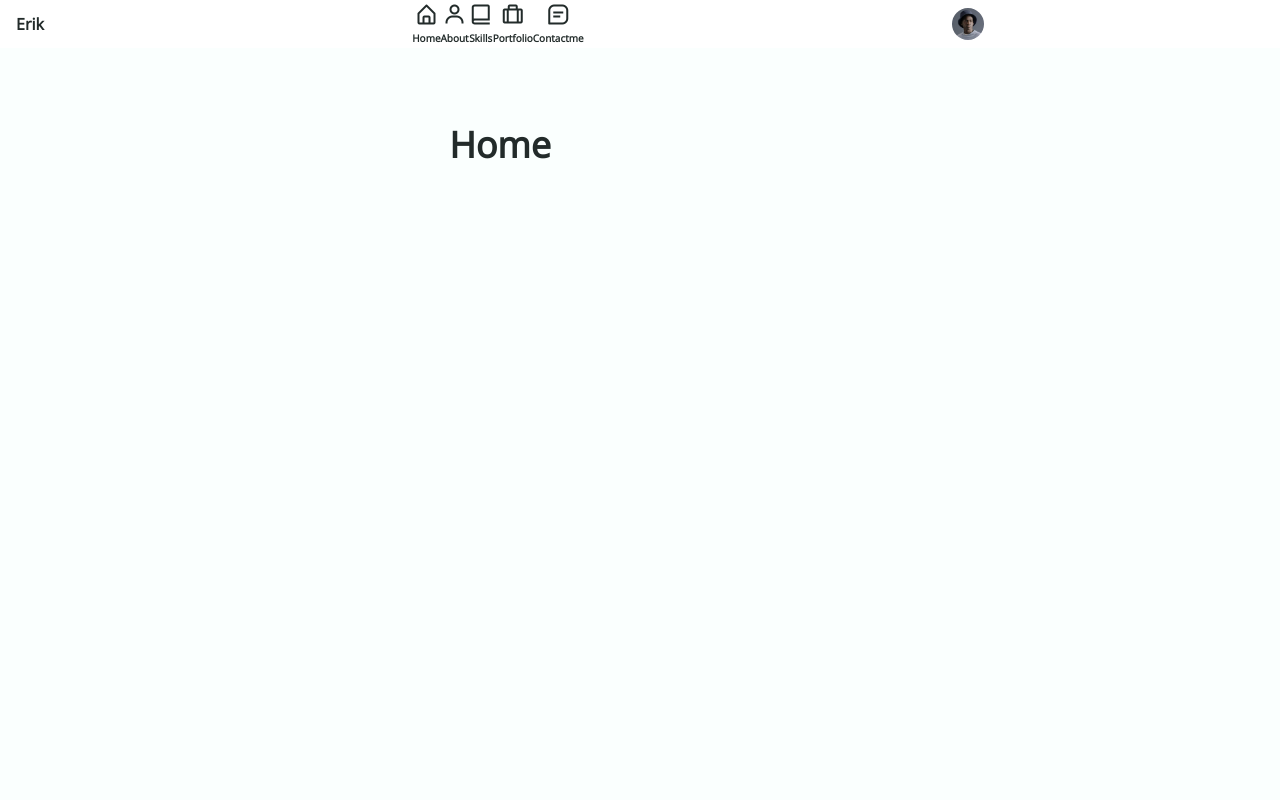
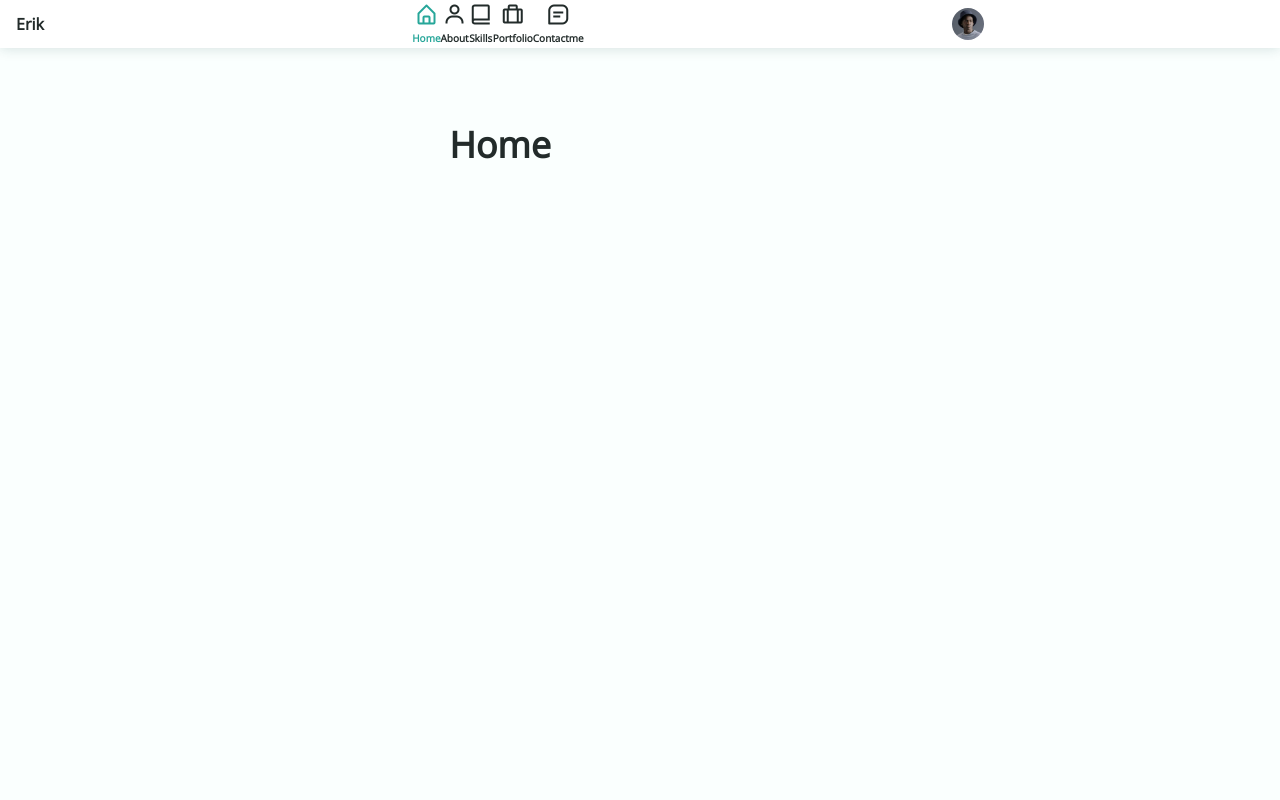
Before and after one commit to Erik161/Responsive-Bottom-Navigation-Bar-Using-HTML-CSS-JavaScript-Dot-Bar-Navigation, a plain HTML site: page index.html in a window 1280 px wide. Shown: the top 800 px of the page. Drawn offline with nearby package versions, Linux system fonts and the light colour scheme.

Commit message:
Navigation Bottom JS

```diff
--- a/assets/CSS/style.css
+++ b/assets/CSS/style.css
@@ -182,4 +182,15 @@ img{
     font-size: 1.5rem;
 }
 
-/*Active Link*/
+/*=============== ACTIVE LINK ===============*/
+.active-link{
+    position: relative;
+    color: var(--first-color);
+    transition: .3s;
+}
+
+
+/*=============== CHANGE BACKGROUND HEADER ===============*/
+.scroll-header{
+    box-shadow:0 1px 12px hsl(var(--hue), var(--sat), 15%, 0.15);
+}
--- a/assets/JS/main.js
+++ b/assets/JS/main.js
@@ -0,0 +1,28 @@
+/*------------------------SCROLL SECTION ACTIVE LINK---------------------*/
+const sections = document.querySelectorAll('section[id]')
+
+function scrollActive(){
+    const scrollY = window.pageYOffset
+
+    sections.forEach(current =>{
+        const sectionHeight = current.offsetHeight,
+            sectionTop = current.offsetTop - 50,
+            sectionId = current.getAttribute('id')
+
+        if(scrollY > sectionTop && scrollY <= sectionTop + sectionHeight){
+            document.querySelector('.nav__menu a[href*=' + sectionId + ']').classList.add('active-link')
+        }else{
+            document.querySelector('.nav__menu a[href*=' + sectionId + ']').classList.remove('active-link')
+        }
+    })
+}
+window.addEventListener('scroll', scrollActive)
+
+
+/*=============== CHANGE BACKGROUND HEADER ===============*/
+function scrollHeader(){
+    const header = document.getElementById('header')
+    // When the scroll is greater than 80 viewport height, add the scroll-header class to the header tag
+    if(this.scrollY >= 80) header.classList.add('scroll-header'); else header.classList.remove('scroll-header')
+}
+window.addEventListener('scroll', scrollHeader)
--- a/index.html
+++ b/index.html
@@ -14,7 +14,7 @@
 </head>
 <body>
     <!-- =================HEADER=================-->
-    <header class="header" id="header">
+    <header class="header scroll-header" id="header">
         <!-- -nav container- -->
         <nav class="nav container">
             <a href="" class="nav__logo">
@@ -24,7 +24,7 @@
             <div class="nav__menu" id="nav-menu">
                 <ul class="nav__list">
                     <li class="nav__item">
-                        <a href="#home" class="nav__link">
+                        <a href="#home" class="nav__link active-link">
                             <i class='bx bx-home-alt nav__icon'></i>
                             <span class="nav__name">Home</span>
                         </a>
```
